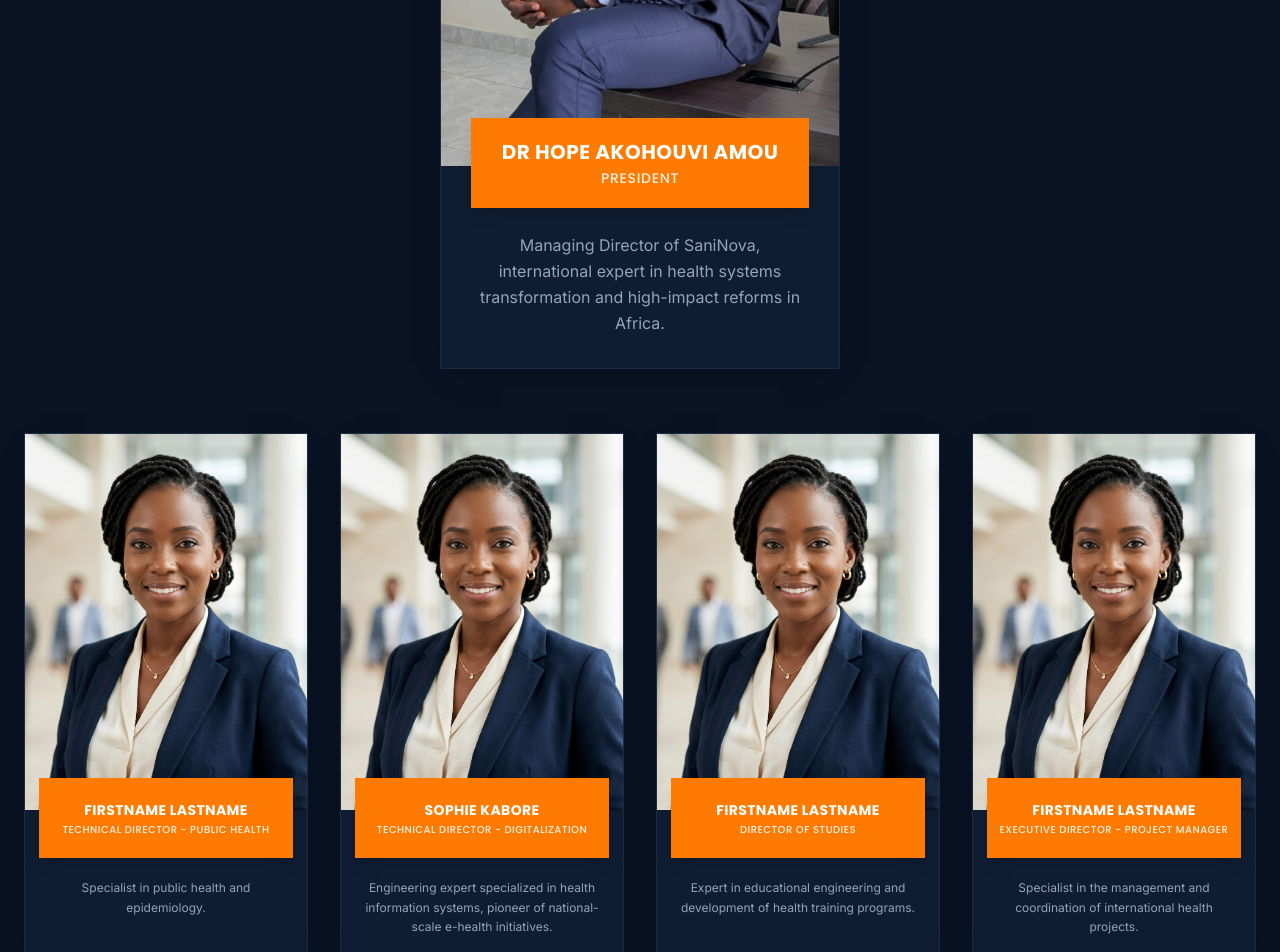
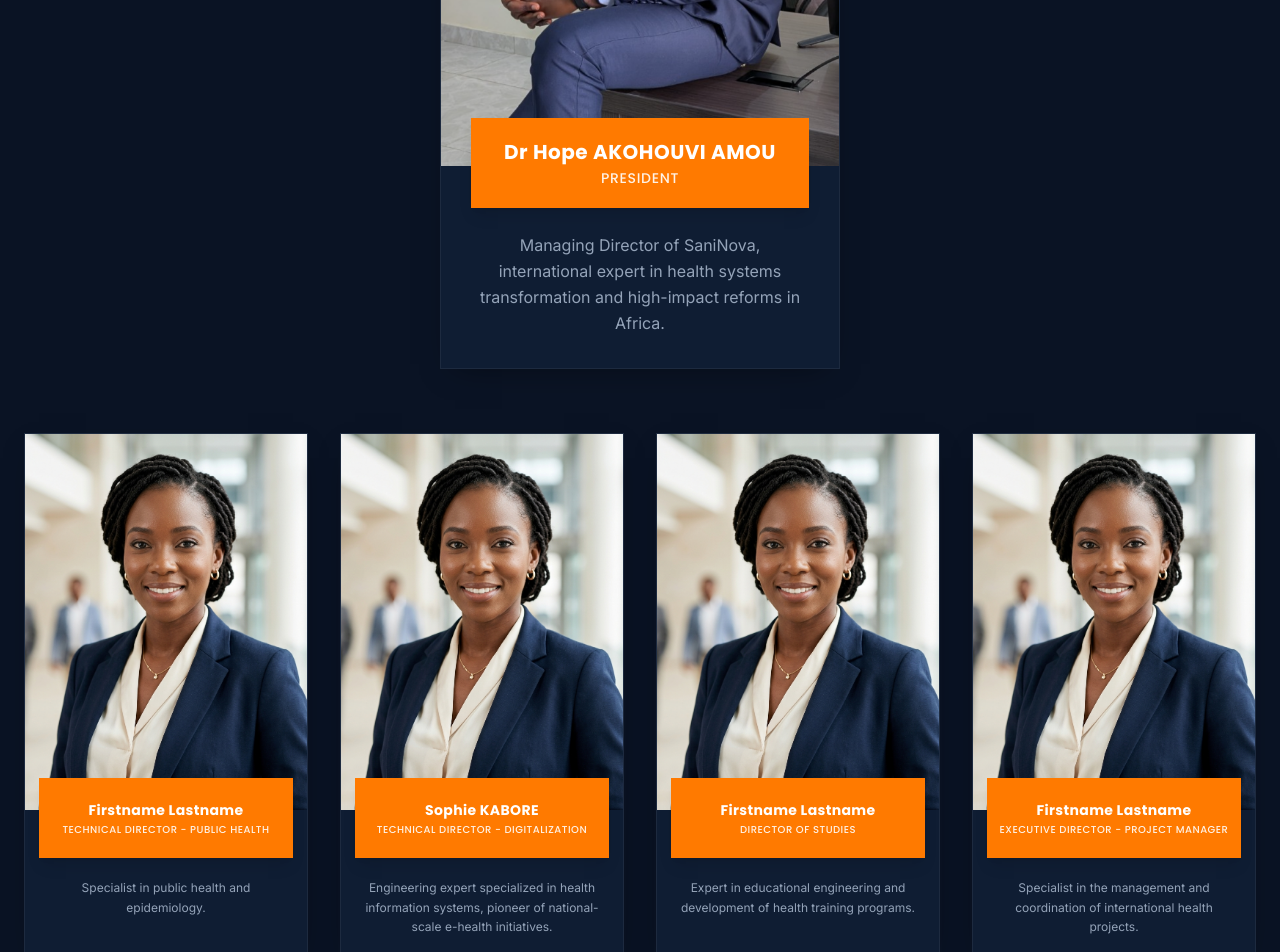
Before and after one commit to ITAINNOVATE/Saninova, a Next.js app: page /about in a window 1280 px wide. Shown: the part 2800-3752 px from the top of the page. Built offline with nearby package versions, Linux system fonts and the light colour scheme; no server answers; the database is empty.

Commit message:
style(team): remove uppercase from names to respect original casing

```diff
--- a/src/components/home/TeamSection.tsx
+++ b/src/components/home/TeamSection.tsx
@@ -50,7 +50,7 @@ export const TeamSection: React.FC = () => {
 
                 {/* Floating Identity Box - Overlapping */}
                 <div className="relative z-10 w-[85%] mx-auto -mt-12 bg-orange text-white text-center py-5 px-4 shadow-lg group-hover:bg-orange/95 transition-colors flex flex-col items-center justify-center min-h-[90px]">
-                  <h4 className="font-poppins text-lg sm:text-xl font-bold uppercase tracking-wide mb-1">
+                  <h4 className="font-poppins text-lg sm:text-xl font-bold tracking-wide mb-1">
                     {t.aboutPage.leadership.members[0].name}
                   </h4>
                   <p className="font-poppins text-xs sm:text-sm font-medium opacity-90 leading-tight uppercase tracking-wider">
@@ -90,7 +90,7 @@ export const TeamSection: React.FC = () => {
 
                   {/* Floating Identity Box - Smaller for the 4 items */}
                   <div className="relative z-10 w-[90%] mx-auto -mt-8 bg-orange text-white text-center py-4 px-3 shadow-lg group-hover:bg-orange/95 transition-colors flex flex-col items-center justify-center min-h-[80px]">
-                    <h4 className="font-poppins text-sm font-bold uppercase tracking-wide mb-1">
+                    <h4 className="font-poppins text-sm font-bold tracking-wide mb-1">
                       {member.name}
                     </h4>
                     <p className="font-poppins text-[10px] font-medium opacity-90 leading-tight uppercase tracking-wider">
```
